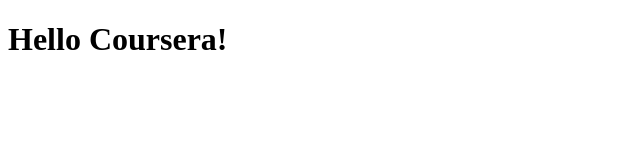
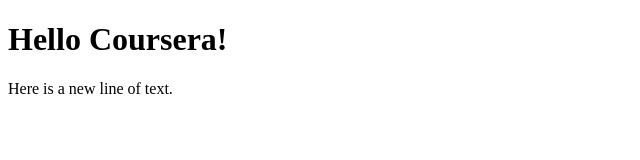
Before and after one commit to coursera01/coursera-test, a plain HTML site: page site/index.html in a window 1280 px wide. Shown: the whole page, without its empty margins (0-640 px from the left). Drawn offline with Linux system fonts and the light colour scheme.

Commit message:
Second Change

```diff
--- a/site/index.html
+++ b/site/index.html
@@ -6,5 +6,6 @@
   </head>
   <body>
 <h1>Hello Coursera!</h1>
+<p>Here is a new line of text.</p>
   </body>
 </html>
```
